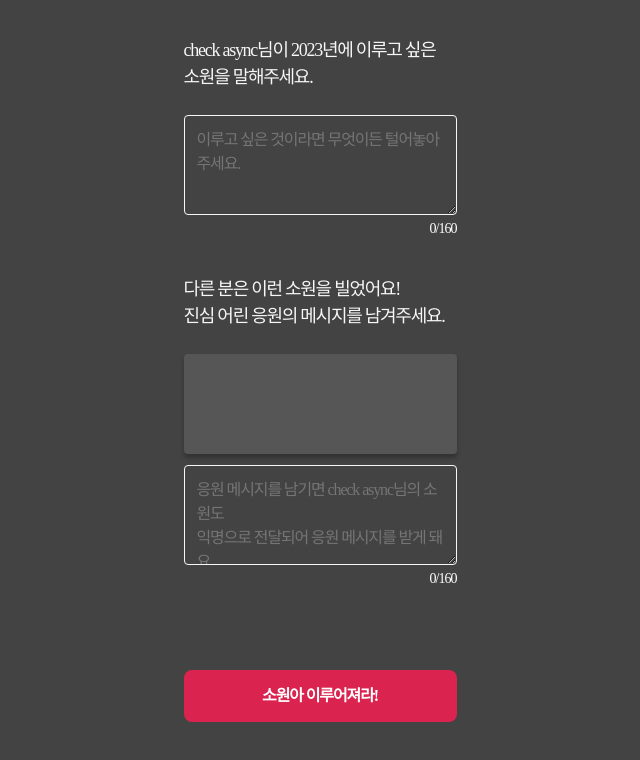
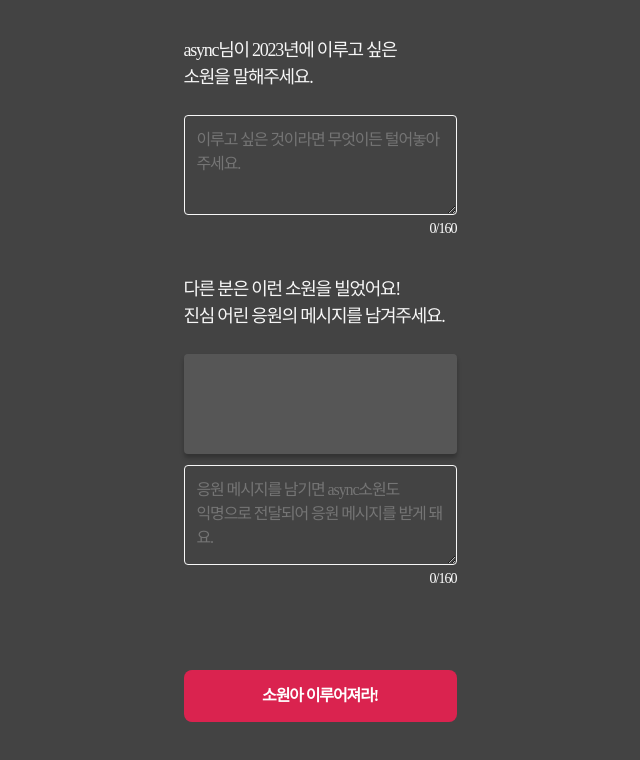
Before and after one commit to wishbujeok/wishbujeok-frontend, a React (Create React App) app: page /create in a window 1280 px wide. Shown: the top 760 px of the page, without its empty margins (320-960 px from the left). Built offline with nearby package versions, Linux system fonts and the light colour scheme; no server answers; a web font is replaced by a local one.

Commit message:
fix: 403에러 2

```diff
--- a/src/pages/Create.js
+++ b/src/pages/Create.js
@@ -27,7 +27,7 @@ const Create = () => {
   const myWish = useRef(); // 내 소원 textarea
   const otherWish = useRef(); // 다른 소원 textarea
   const [getData, setGetData] = useState({
-    userName: "check async",
+    memberName: "async",
   });
   // 서버에서 받아온 값을 담은 변수
 
@@ -47,7 +47,7 @@ const Create = () => {
   }, []);
 
   // 지금 undefined 가 뜸.
-  console.log(getData.userName);
+  console.log(getData.memberName);
 
   const [myTypingNum, setMyTypingNum] = useState("");
   // 내 소원 textarea의 변경 이벤트를 감지하는 변수
@@ -58,7 +58,7 @@ const Create = () => {
   const myWishHolder = `이루고 싶은 것이라면 무엇이든 털어놓아 주세요.`;
   // 띄어쓰기 다 되어 있는겁니다. 수정 자제 부탁드립니다.
 
-  const otherWishHolder = `응원 메시지를 남기면 ${getData.userName}님의 소원도
+  const otherWishHolder = `응원 메시지를 남기면 ${getData.memberName}소원도
 익명으로 전달되어 응원 메시지를 받게 돼요.`;
   // 띄어쓰기 다 되어 있는겁니다. 수정 자제 부탁드립니다. ${} 안에는 서버에서 받아온 이름 넣어야 합니다.
 
@@ -96,8 +96,7 @@ const Create = () => {
   return (
     <div className="Create">
       <TitleLarge>
-        {getData.userName}
-        님이 2023년에 이루고 싶은
+        {getData.memberName}님이 2023년에 이루고 싶은
         <br />
         소원을 말해주세요.
       </TitleLarge>
```
